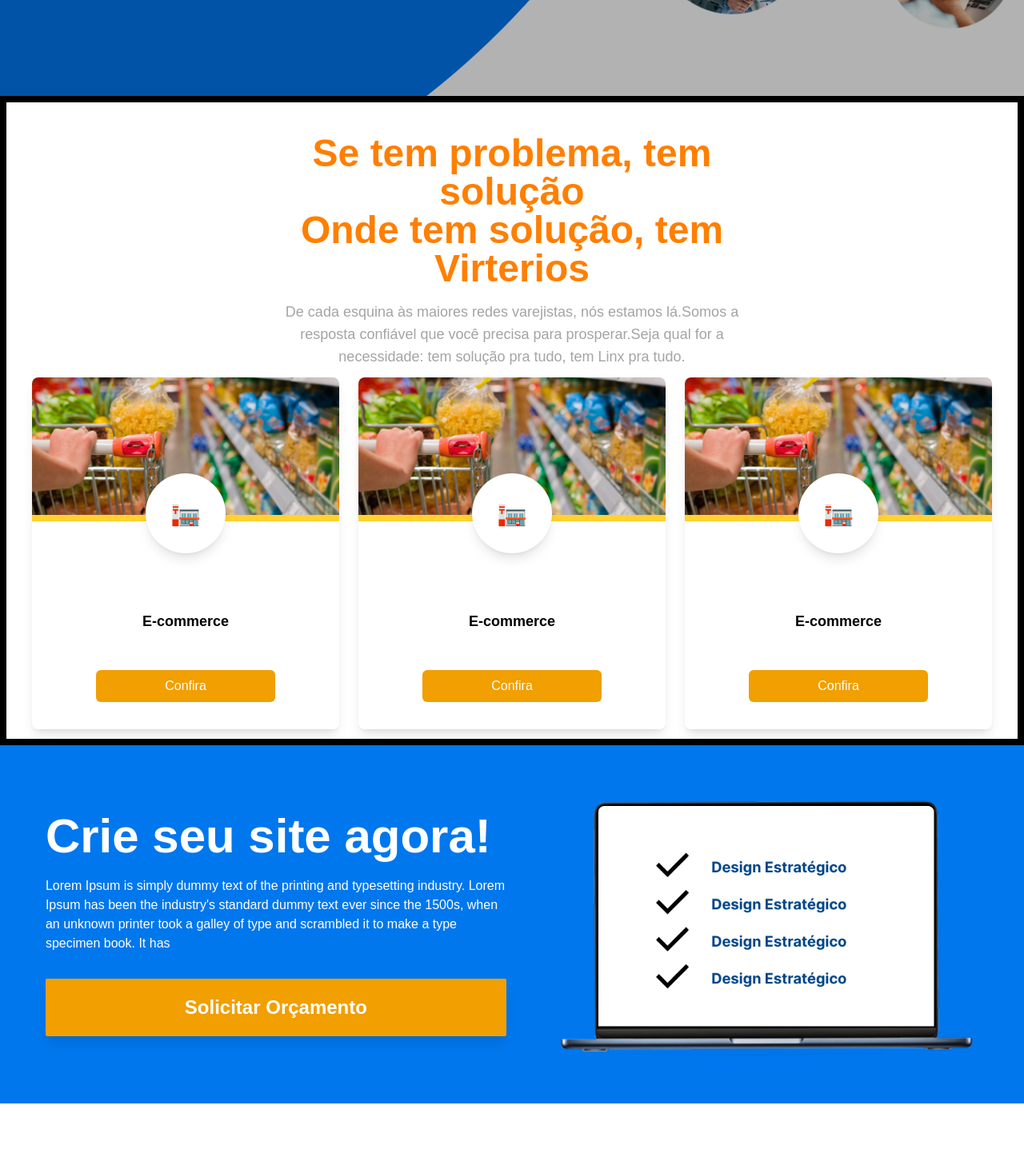
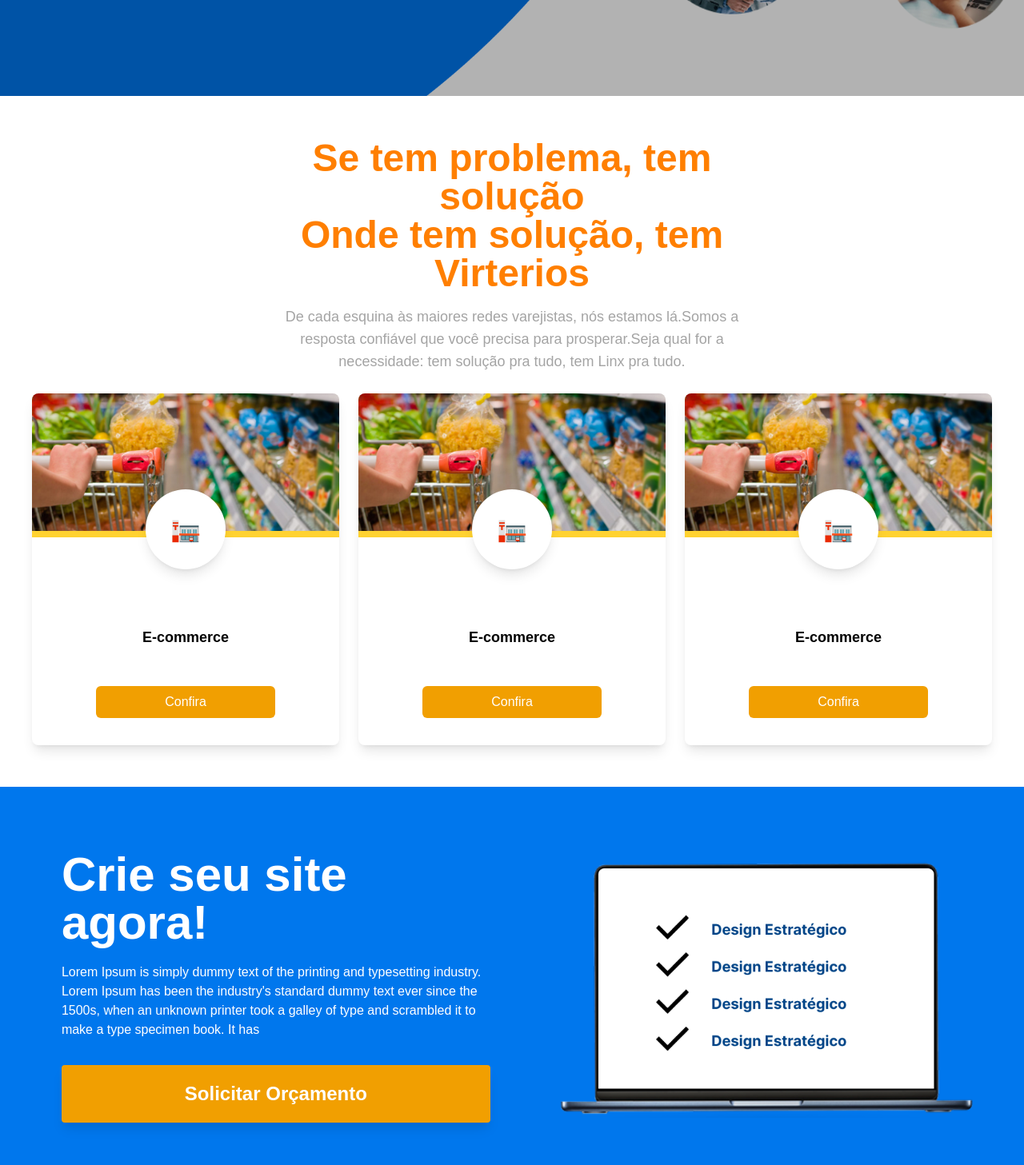
Before and after one commit to Virterios/Virterios-Landing-Page, a Next.js app: page / in a window 1280 px wide. Shown: the part 680-2137 px from the top of the page at 80% size. Built offline with nearby package versions, Linux system fonts and the light colour scheme.

Commit message:
feat: add responsive

```diff
--- a/src/app/components/SectionCreateWebSite/index.jsx
+++ b/src/app/components/SectionCreateWebSite/index.jsx
@@ -2,26 +2,23 @@ export default function index() {
   return (
     <>
       <section className="bg-[#0077ED] flex flex-col lg:flex-row items-center justify-evenly pt-15 pb-15">
-        <div className="w-6/12 lg:w-8/12 max-w-xl">
-          <h2 className="text-center lg:text-start text-2xl lg:text-6xl text-white font-semibold">
+        <div className="w-full p-5 lg:w-8/12 max-w-xl">
+          <h2 className="text-center lg:text-start text-3xl lg:text-6xl text-white font-semibold">
             Crie seu site agora!
           </h2>
-          <p className="mt-5 text-white font-extralight lg:text-base text-sm mb-8 text-justify lg:text-start">
+          <p className="mt-5 text-white font-extralight lg:text-base text-sm mb-8 text-center lg:text-start">
             Lorem Ipsum is simply dummy text of the printing and typesetting
             industry. Lorem Ipsum has been the industry's standard dummy text
             ever since the 1500s, when an unknown printer took a galley of type
             and scrambled it to make a type specimen book. It has
           </p>
-          <button
-            className="w-2/2 bg-[#F19F01] mb-10 lg:mb-0 rounded-xs h-18 text-white font-semibold text-2xl shadow-lg
-"
-          >
+          <button className="w-2/2 bg-[#F19F01] mb-10 lg:mb-0 rounded-sm h-18 text-white font-semibold text-2xl shadow-lg">
             Solicitar Orçamento
           </button>
         </div>
 
         <img
-          className="w-5/12"
+          className=" lg:w-5/12"
           src="/computer.png"
           alt="imagem ilustrativa de um computador"
         />
--- a/src/app/components/ServiceSection/index.jsx
+++ b/src/app/components/ServiceSection/index.jsx
@@ -2,9 +2,9 @@ import ServiceCard from "../UI/ServiceCard";
 
 export default function index() {
   return (
-    <div className=" border-8">
-      <div className="mt-20  mb-20 lg:mb-0  lg:mt-10 h-5/12 flex justify-center items-center">
-        <div className="w-6/12 text-center">
+    <div className="">
+      <div className="mt-10 lg:mt-10 lg:h-80 flex justify-center items-center ">
+        <div className="lg:w-6/12 text-center p-3 md:w-8/12">
           <h2 className="text-3xl  lg:text-5xl font-semibold flex flex-col text-[#FF7F00] mb-4">
             Se tem problema, tem solução
             <span>Onde tem solução, tem Virterios</span>
@@ -17,7 +17,7 @@ export default function index() {
         </div>
       </div>
 
-      <section className="flex flex-col lg:flex-row justify-center items-center flex-wrap lg:h-">
+      <section className="flex flex-col lg:flex-row justify-center items-center flex-wrap mb-10">
         <ServiceCard
           title="E-commerce"
           image="/supermarket.jpg"
```
